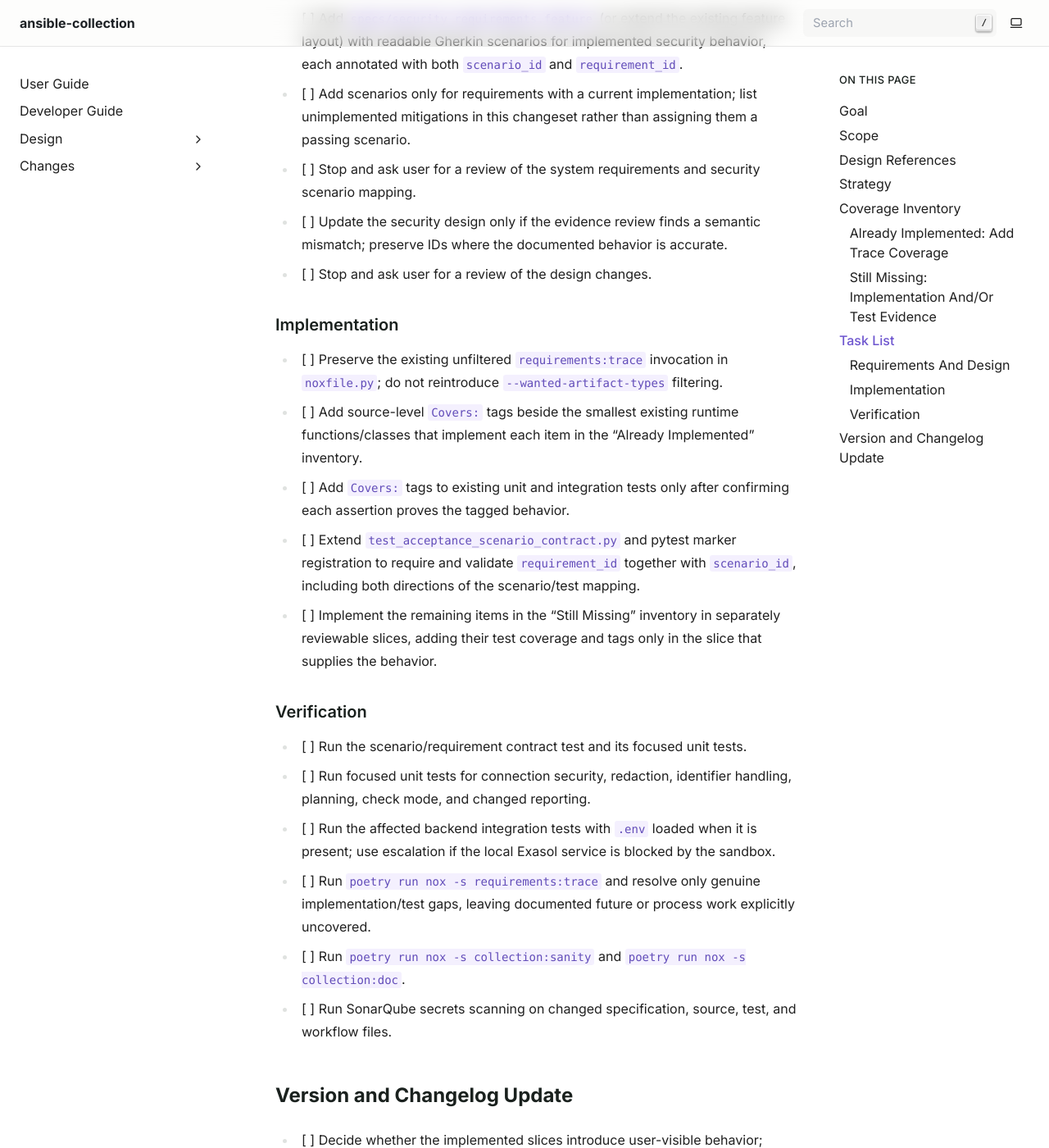
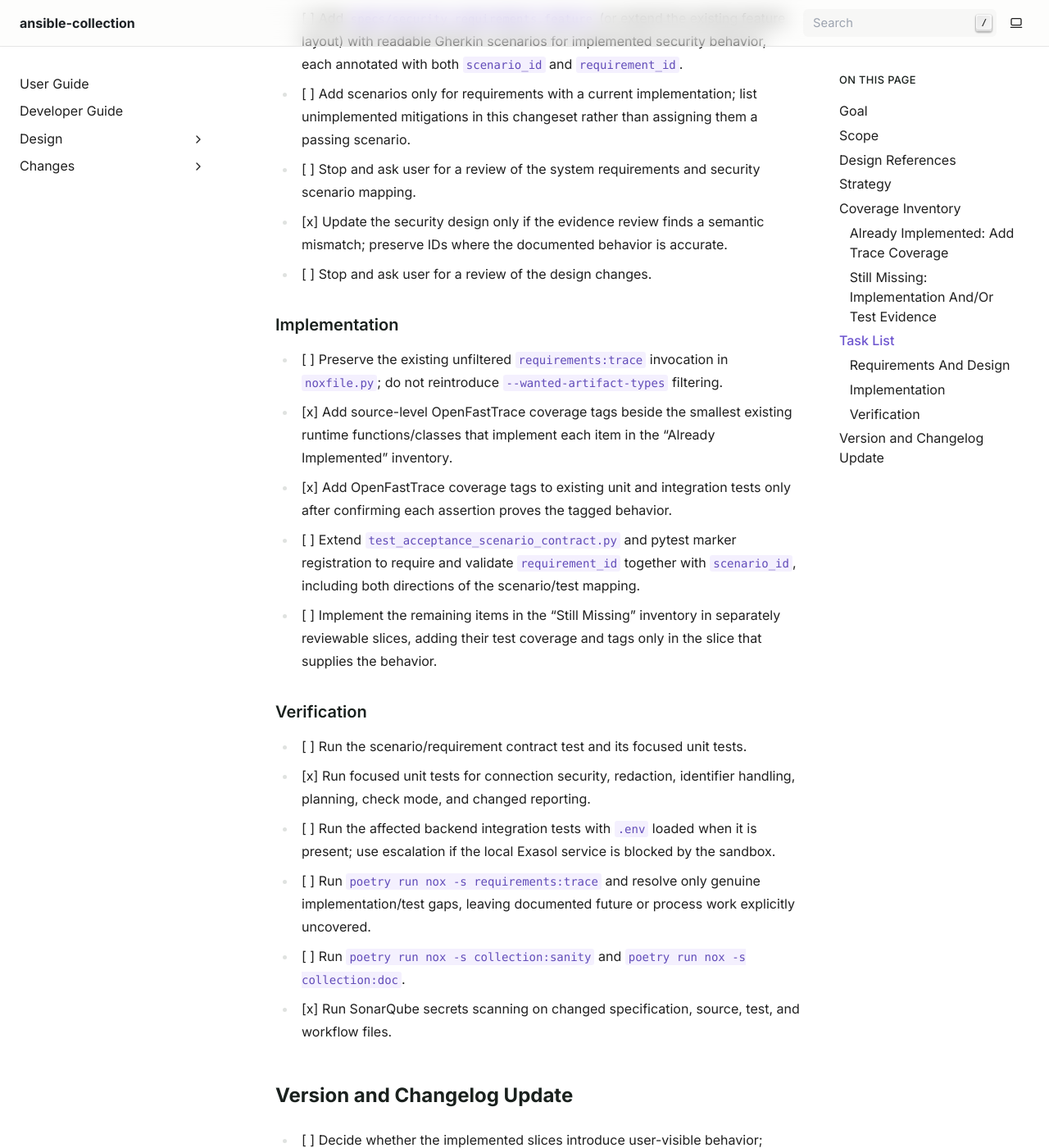
Before and after one commit to exasol/ansible-collection, a Sphinx documentation site: the page built from doc/changesets/100-trace-requirements-and-security-mitigations.md, in a window 1280 px wide and 1400 px high, scrolled down 4312 px. Shown: the whole window at 82% size. Built offline with Sphinx 7.4.7, drawn with Linux system fonts in a browser that asks for light colours.

Commit message:
Add additional coverage tags

```diff
--- a/doc/changesets/100-trace-requirements-and-security-mitigations.md
+++ b/doc/changesets/100-trace-requirements-and-security-mitigations.md
@@ -154,7 +154,7 @@ complete. The implementation should create a focused test before adding the
   passing scenario.
 - [ ] Stop and ask user for a review of the system requirements and security
   scenario mapping.
-- [ ] Update the security design only if the evidence review finds a semantic
+- [x] Update the security design only if the evidence review finds a semantic
   mismatch; preserve IDs where the documented behavior is accurate.
 - [ ] Stop and ask user for a review of the design changes.
 
@@ -162,10 +162,10 @@ complete. The implementation should create a focused test before adding the
 
 - [ ] Preserve the existing unfiltered `requirements:trace` invocation in
   `noxfile.py`; do not reintroduce `--wanted-artifact-types` filtering.
-- [ ] Add source-level `Covers:` tags beside the smallest existing runtime
+- [x] Add source-level OpenFastTrace coverage tags beside the smallest existing runtime
   functions/classes that implement each item in the “Already Implemented”
   inventory.
-- [ ] Add `Covers:` tags to existing unit and integration tests only after
+- [x] Add OpenFastTrace coverage tags to existing unit and integration tests only after
   confirming each assertion proves the tagged behavior.
 - [ ] Extend `test_acceptance_scenario_contract.py` and pytest marker
   registration to require and validate `requirement_id` together with
@@ -177,7 +177,7 @@ complete. The implementation should create a focused test before adding the
 ### Verification
 
 - [ ] Run the scenario/requirement contract test and its focused unit tests.
-- [ ] Run focused unit tests for connection security, redaction, identifier
+- [x] Run focused unit tests for connection security, redaction, identifier
   handling, planning, check mode, and changed reporting.
 - [ ] Run the affected backend integration tests with `.env` loaded when it is
   present; use escalation if the local Exasol service is blocked by the
@@ -187,7 +187,7 @@ complete. The implementation should create a focused test before adding the
   explicitly uncovered.
 - [ ] Run `poetry run nox -s collection:sanity` and
   `poetry run nox -s collection:doc`.
-- [ ] Run SonarQube secrets scanning on changed specification, source, test,
+- [x] Run SonarQube secrets scanning on changed specification, source, test,
   and workflow files.
 
 ## Version and Changelog Update
```
Also changed, not shown: doc/design/security/involves_new_dependencies_or_services.md (+1 -1 lines), 4 other files.
